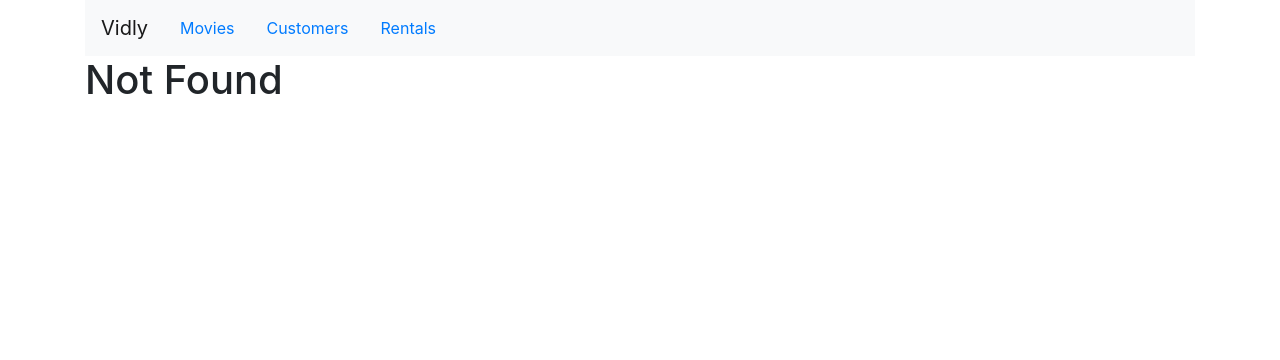
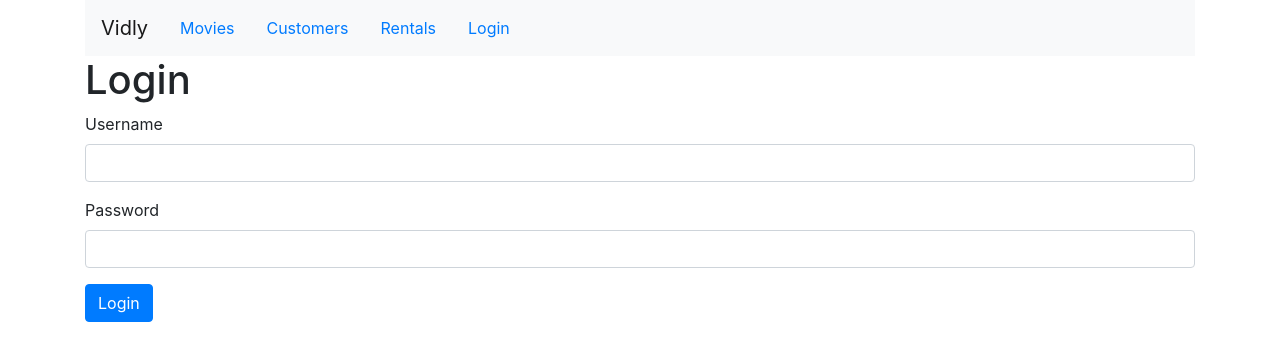
Before and after one commit to docvvk/codeWithMosh, a React (Create React App) app in the folder vidly/: page /login in a window 1280 px wide. Before the commit this address led to /not-found. Shown: the top 360 px of the page. Built offline with nearby package versions, Linux system fonts and the light colour scheme.

Commit message:
login form

```diff
--- a/vidly/src/App.js
+++ b/vidly/src/App.js
@@ -6,6 +6,7 @@
 import NotFound from "./components/notFound";
 import NavBar from "./components/navBar";
 import MovieForm from './components/movieForm';
+import LoginForm from './components/loginForm';
 import "./App.css";
 
 class App extends Component {
@@ -14,6 +15,7 @@
       <main className="container">
         <NavBar />
         <Switch>
+          <Route path='/login' component={LoginForm} />
           <Route path='/movies/:id' component={MovieForm} />
           <Route path="/movies" component={Movies} />
           <Route path="/customers" component={Customers} />
--- /dev/null
+++ b/vidly/src/components/loginForm.jsx
@@ -0,0 +1,24 @@
+import React, { Component } from "react";
+
+class LoginForm extends Component {
+  render() {
+    return (
+      <div>
+        <h1>Login</h1>
+        <form>
+          <div className="form-group">
+            <label htmlFor="username">Username</label>
+            <input id="username" type="text" className="form-control" />
+          </div>
+          <div className="form-group">
+            <label htmlFor="password">Password</label>
+            <input id="password" type="text" className="form-control" />
+          </div>
+          <button className="btn btn-primary">Login</button>
+        </form>
+      </div>
+    );
+  }
+}
+
+export default LoginForm;
--- a/vidly/src/components/navBar.jsx
+++ b/vidly/src/components/navBar.jsx
@@ -28,6 +28,9 @@
         <NavLink className="nav-item nav-link" to="/rentals">
           Rentals
         </NavLink>
+        <NavLink className="nav-item nav-link" to="/login">
+          Login
+        </NavLink>
       </div>
     </nav>
   );
```
